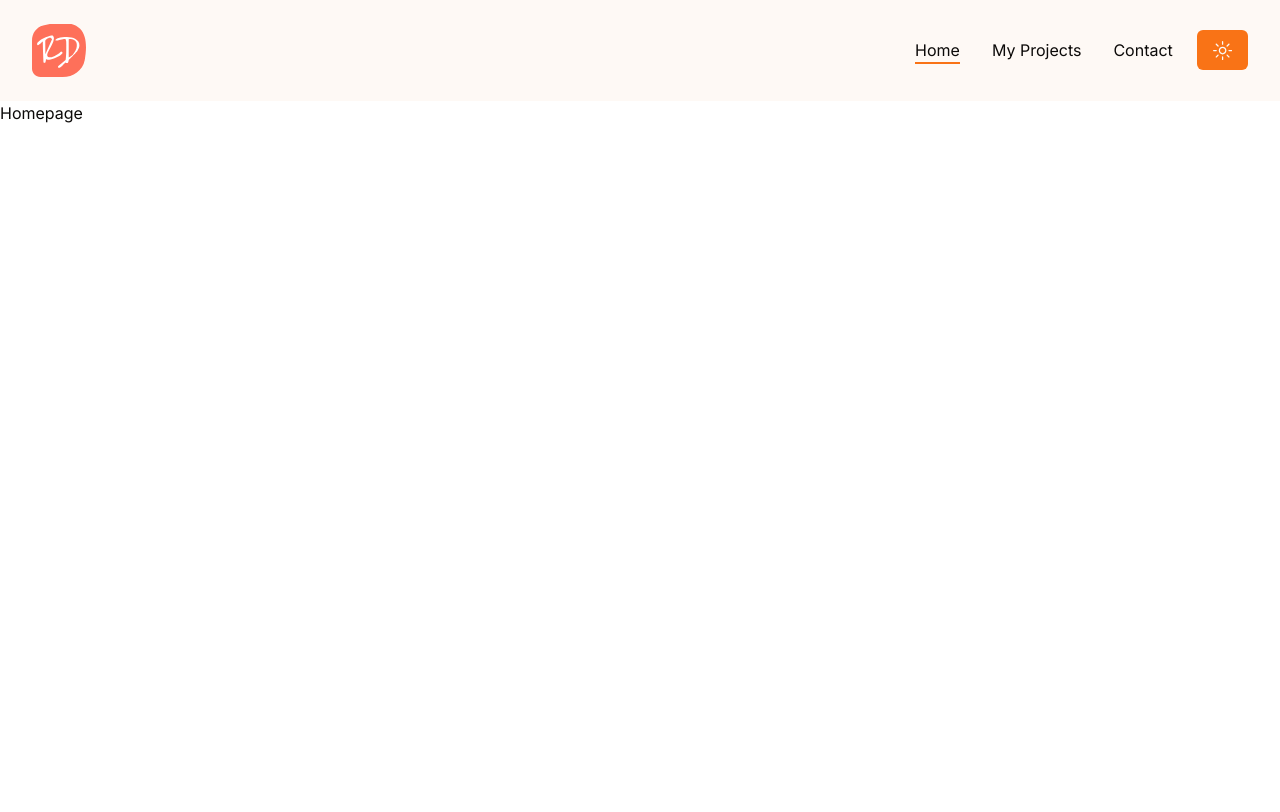
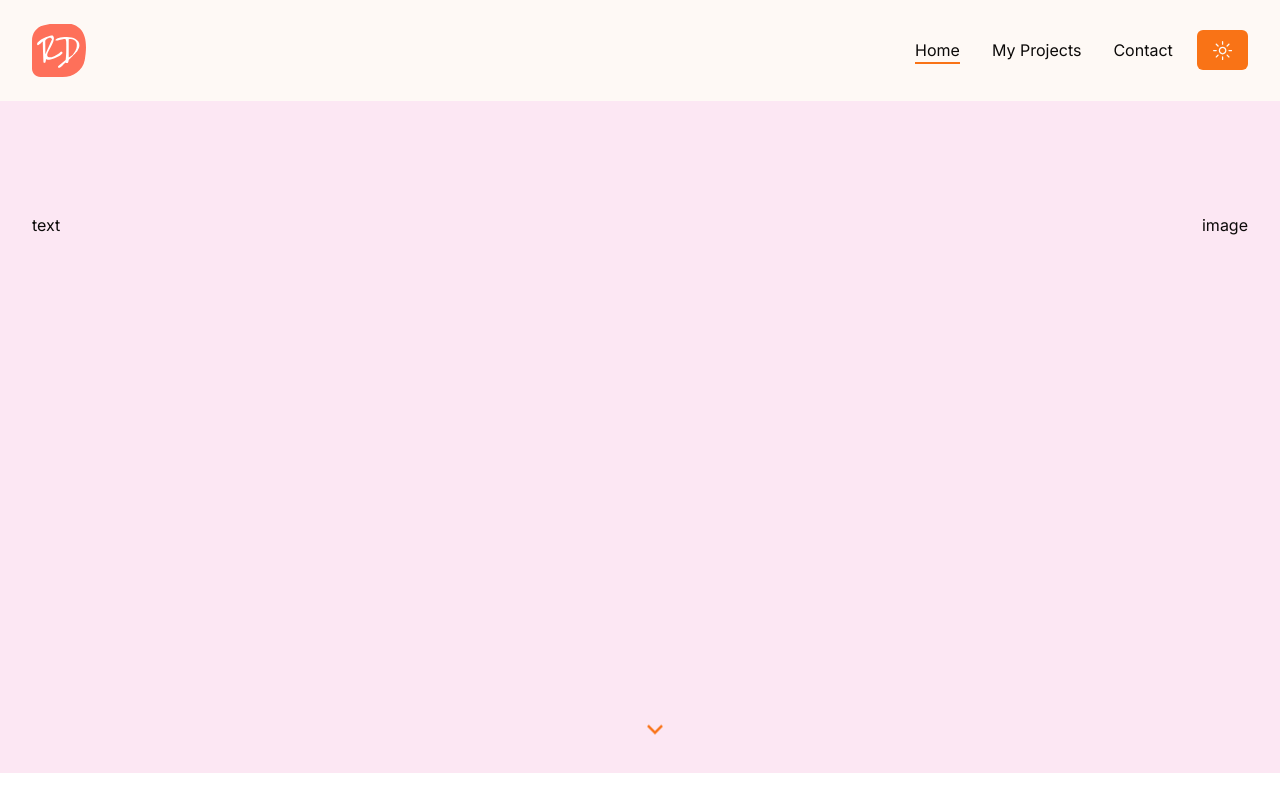
Before and after one commit to edgarespinoza7/edgarespinoza7.github.io, a Next.js app: page / in a window 1280 px wide. Shown: the top 812 px of the page. Built offline with nearby package versions, Linux system fonts and the light colour scheme.

Commit message:
14 commit -added components: Badge, Social, Hero, DevImg - OK

```diff
--- a/app/page.jsx
+++ b/app/page.jsx
@@ -1,6 +1,9 @@
+import Hero from "@/components/Hero";
 
 export default function Home() {
   return (
-   <main>Homepage</main>
+    <main>
+      <Hero />
+    </main>
   );
 }
--- /dev/null
+++ b/components/Badge.jsx
@@ -0,0 +1,9 @@
+import React from 'react'
+
+const Badge = () => {
+  return (
+    <div>Badge</div>
+  )
+}
+
+export default Badge;
--- /dev/null
+++ b/components/DevImg.jsx
@@ -0,0 +1,9 @@
+import React from 'react'
+
+const DevImg = () => {
+  return (
+    <div>DevImg</div>
+  )
+}
+
+export default DevImg;
--- /dev/null
+++ b/components/Hero.jsx
@@ -0,0 +1,33 @@
+import Link from "next/link";
+import { Button } from "./ui/button";
+import { Download, Send } from "lucide-react";
+
+import {
+    RiBriefcase4Fill,
+    RiTeamFill,
+    RiTodoFill,
+    RiArrowDownSLine,
+} from "react-icons/ri";
+
+//Components
+import DevImg from "./DevImg";
+import Badge from "./Badge";
+import Socials from "./Socials";
+
+const Hero = () => {
+    return (
+        <section className="py-12 xl:py-24 h-[84vh] xl:pt-28 bg-pink-100">
+            <div className="container mx-auto">
+                <div className="flex justify-between gap-x-8">
+                    <div>text</div>
+                    <div>image</div>
+                </div>
+                <div className="hidden md:flex absolute left-2/4 bottom-44 xl:bottom-12 animate-bounce">
+                    <RiArrowDownSLine className="text-3xl text-primary"/>
+                </div>
+            </div>
+        </section>
+    )
+}
+
+export default Hero;
--- /dev/null
+++ b/components/Socials.jsx
@@ -0,0 +1,9 @@
+import React from 'react'
+
+const Socials = () => {
+  return (
+    <div>Socials</div>
+  )
+}
+
+export default Socials;
--- a/tailwind.config.js
+++ b/tailwind.config.js
@@ -71,6 +71,9 @@
         "accordion-down": "accordion-down 0.2s ease-out",
         "accordion-up": "accordion-up 0.2s ease-out",
       },
+      /*backgroundImage: {
+        hero: "url(/hero/hero-bg.png)",
+      },*/
     },
   },
   plugins: [require("tailwindcss-animate")],
```
